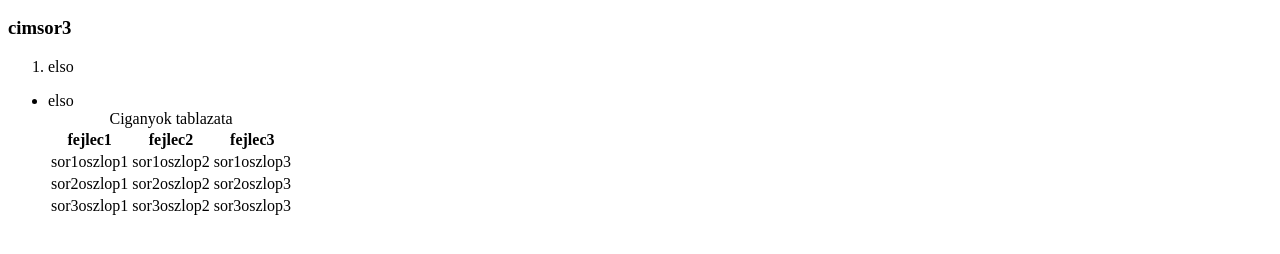
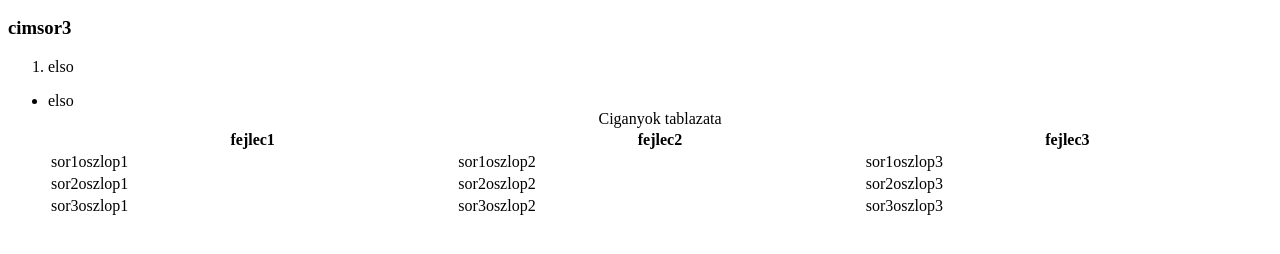
Before and after one commit to huntvee/h_web, a plain HTML site: page elso.html in a window 1280 px wide. Shown: the part 96-350 px from the top of the page. Drawn offline with Linux system fonts and the light colour scheme.

Commit message:
html tablazat width
width 100% i guess

```diff
--- a/elso.html
+++ b/elso.html
@@ -14,7 +14,7 @@
       <ul>
        <li>elso</li>
 
-	<table>
+	<table width="100%">
 	  <caption> Ciganyok tablazata </caption>
 	  <thead>
 		<tr>
```
